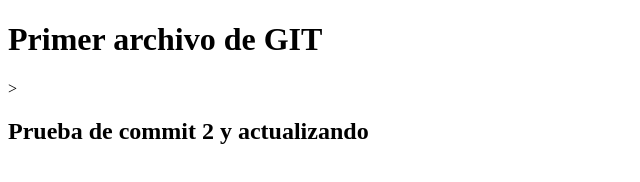
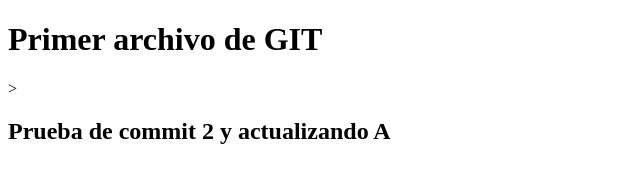
Before and after one commit to degualteros/repo, a plain HTML site: page index.html in a window 1280 px wide. Shown: the full height of the page, 0-640 px from the left. Drawn offline with Linux system fonts and the light colour scheme.

```diff
--- a/index.html
+++ b/index.html
@@ -5,7 +5,7 @@
 </head>
 <body>
 <h1>Primer archivo de GIT</h1>
-><h2>Prueba de commit 2 y actualizando</h2>
+><h2>Prueba de commit 2 y actualizando A</h2>
 
 </body>
 </html>
```
